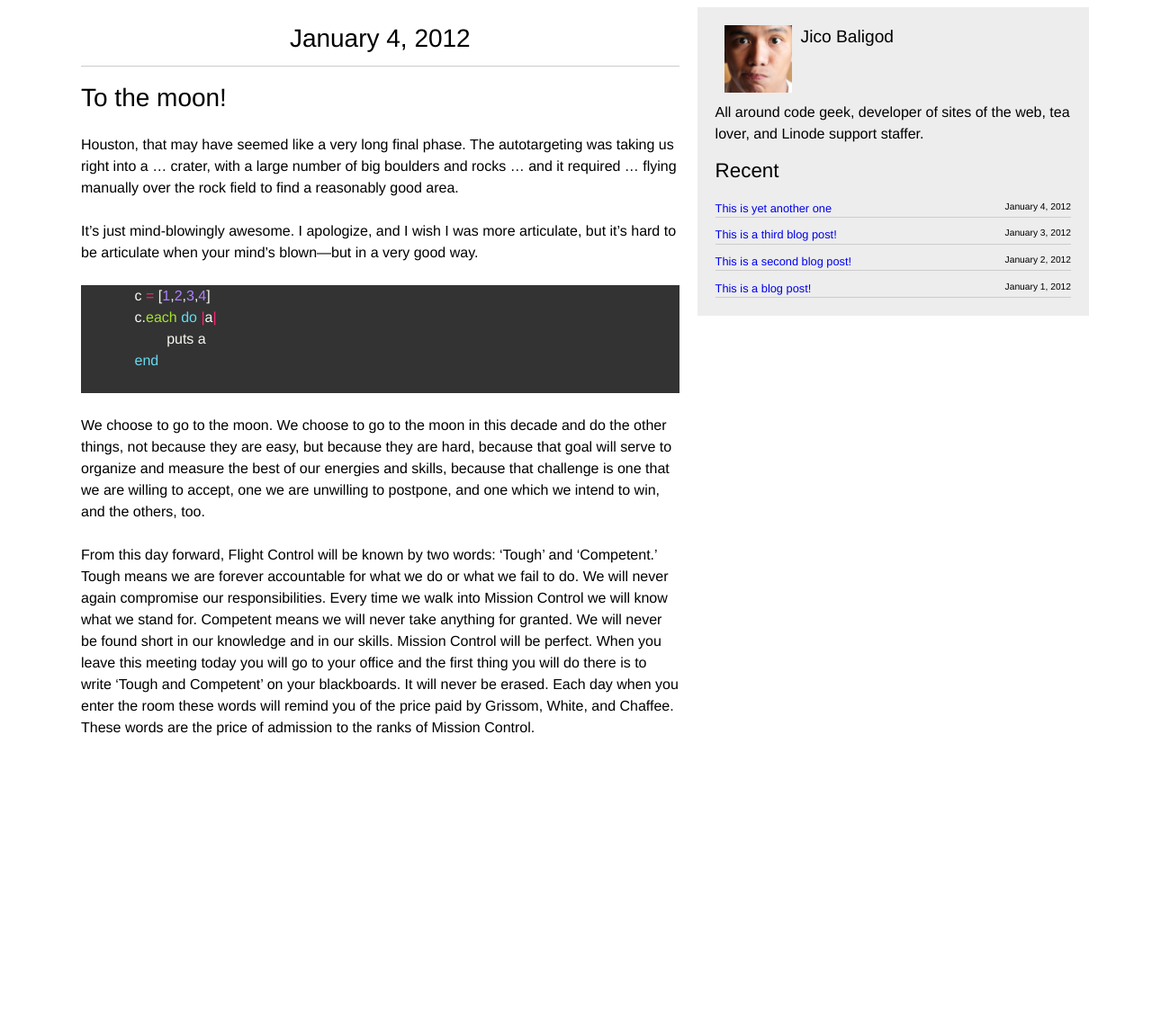
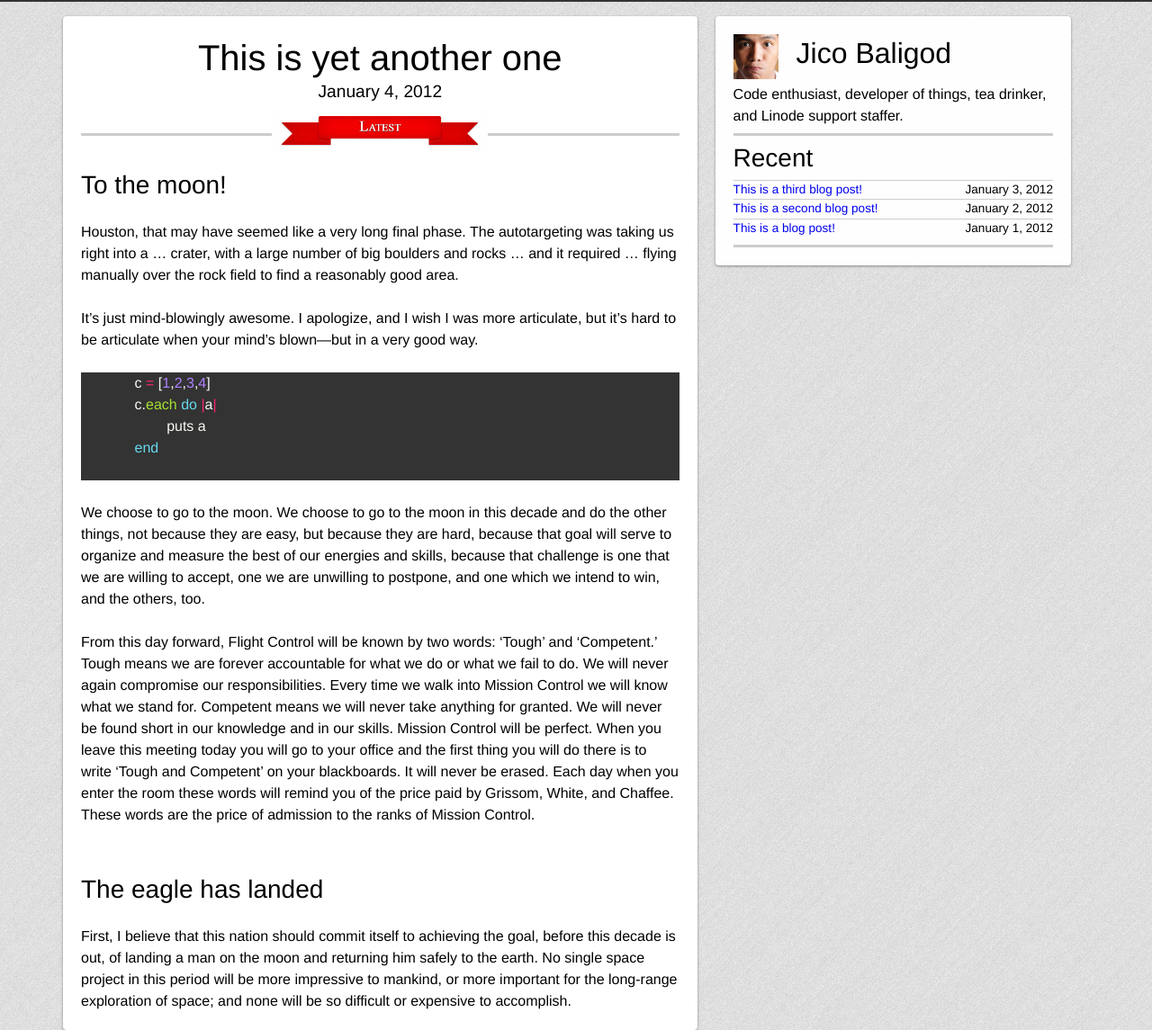
Before and after one commit to jico/baligod.com, a Jekyll site: the page built from index.html, in a window 1280 px wide. Shown: the whole page at 90% size. Built offline with Jekyll 4.4.1, drawn with Linux system fonts in a browser that asks for light colours; Markdown is read by kramdown in place of the engine named in the settings; before the commit the page ends 900 px from its top, so only the background shows below that.

Commit message:
basic layout established

```diff
--- a/_layouts/base.html
+++ b/_layouts/base.html
@@ -14,7 +14,7 @@
 </head>
 <body>
 
-	<div id="wrapper">
+	<div id="container">
 		{{ content }}
 	</div>
 
--- a/_posts/2012-01-04-test4.markdown
+++ b/_posts/2012-01-04-test4.markdown
@@ -18,3 +18,7 @@ It's just mind-blowingly awesome. I apologize, and I wish I was more articulate,
 We choose to go to the moon. We choose to go to the moon in this decade and do the other things, not because they are easy, but because they are hard, because that goal will serve to organize and measure the best of our energies and skills, because that challenge is one that we are willing to accept, one we are unwilling to postpone, and one which we intend to win, and the others, too.
 
 From this day forward, Flight Control will be known by two words: 'Tough' and 'Competent.' Tough means we are forever accountable for what we do or what we fail to do. We will never again compromise our responsibilities. Every time we walk into Mission Control we will know what we stand for. Competent means we will never take anything for granted. We will never be found short in our knowledge and in our skills. Mission Control will be perfect. When you leave this meeting today you will go to your office and the first thing you will do there is to write 'Tough and Competent' on your blackboards. It will never be erased. Each day when you enter the room these words will remind you of the price paid by Grissom, White, and Chaffee. These words are the price of admission to the ranks of Mission Control.
+
+## The eagle has landed
+
+First, I believe that this nation should commit itself to achieving the goal, before this decade is out, of landing a man on the moon and returning him safely to the earth. No single space project in this period will be more impressive to mankind, or more important for the long-range exploration of space; and none will be so difficult or expensive to accomplish.
--- a/index.html
+++ b/index.html
@@ -5,20 +5,22 @@ title: "Jico Baligod"
 
 <div id="sidebar">
 
+    <div class="wrapper">
         <div id="me">
             <img src="/static/img/mug.jpg">
             <h1>Jico Baligod</h1>
-        <p class="clear">All around code geek, developer of sites of the web, tea lover,
-            and Linode support staffer.</p>
             <div class="clear"></div>
+            <p>Code enthusiast, developer of things, tea drinker, and Linode support staffer.</p>
         </div>
 
         <div id="recent">
             <h2>Recent</h2>
             <ul>
-            {% for post in site.posts %}
-                <li>
+                {% for post in site.posts limit:10 %}
+                    <li {% if forloop.first %} style="display:none" {% endif %}>
+                        <span class="post-title">
                             <a href="{{ post.url }}">{{ post.title }}</a>
+                        </span>
                         <span class="post-date">{{ post.date | date: "%B %e, %Y" }}</span>
                     </li>
                 {% endfor %}
@@ -26,13 +28,17 @@ title: "Jico Baligod"
         </div>
     </div>
 
+</div>
+
 <div id="main">
     {% for post in site.posts limit:1 %}
         <hgroup id="headline">
+            <h1>{{ post.title }}</h1>
             <h2>{{ post.date | date: "%B %e, %Y" }}</h2>
         </hgroup>
+        <img src="/static/img/latest-ribbon.jpg" class="latest-ribbon">
         <article id="latest">
-          {{ site.posts | first }}
+          {{ post.content }}
         </article>
     {% endfor %}
 </div>
--- a/static/css/core.css
+++ b/static/css/core.css
@@ -301,19 +301,19 @@ aside ul li, aside ol li, .sidenote ul li, .sidenote ol li {
  *  Start core styling
  */
 body {
+  background-color: #fefefe;
   font-size: 1em;
-  padding: 8px; }
+  padding: 16px;
+  border-top: 2px solid #333;
+  background-image: url("/static/img/light_alu.png"); }
 
 a {
   text-decoration: none; }
 
-ul {
-  list-style-type: none; }
-
 .highlight {
   background-color: #333; }
 
-#wrapper {
+#container {
   width: 100%;
   max-width: 1140px;
   margin: 0 auto; }
@@ -322,41 +322,84 @@ ul {
   float: left;
   position: relative;
   width: 61.805%;
-  margin: 0; }
+  margin: 0;
+  background: #fff;
+  -webkit-border-radius: 4px;
+  -moz-border-radius: 4px;
+  border-radius: 4px;
+  box-shadow: 0px 1px 3px rgba(0, 0, 0, 0.4); }
   #main > * {
     margin: 20px; }
   #main #headline {
-    border-bottom: 1px solid #ccc;
-    text-align: center; }
+    border-bottom: 3px solid #ccc;
+    text-align: center;
+    height: 110px; }
     #main #headline h1, #main #headline h2 {
       margin-top: 0; }
-  #main #latest h2:first-child {
-    margin-top: 0; }
+    #main #headline h2 {
+      font-size: 1.2em; }
+  #main #latest {
+    margin-top: 40px; }
+    #main #latest h2:first-child {
+      margin-top: 0; }
+  #main img.latest-ribbon {
+    position: absolute;
+    display: block;
+    width: 240px;
+    left: 50%;
+    margin-left: -120px;
+    margin-top: -50px; }
 
 #sidebar {
   float: right;
   position: relative;
   width: 38.195%;
-  margin: 0;
-  background-color: #ededed; }
-  #sidebar #me h1 {
-    font-size: 1.2em; }
-  #sidebar #me img {
-    width: 75px;
-    float: left;
-    margin: 0 10px 10px 10px; }
-  #sidebar #recent {
-    font-size: 0.8em; }
+  margin: 0; }
+  #sidebar .wrapper {
+    background: #fefefe;
+    margin: 0 20px;
+    padding: 10px 0;
+    -webkit-border-radius: 4px;
+    -moz-border-radius: 4px;
+    border-radius: 4px;
+    box-shadow: 0px 1px 3px rgba(0, 0, 0, 0.4); }
+    #sidebar .wrapper > div, #sidebar .wrapper > article {
+      display: block;
+      clear: both;
+      margin: 10px 20px;
+      margin-bottom: 10px;
+      border-bottom: 3px solid #ccc; }
+  #sidebar h1, #sidebar h2, #sidebar h3 {
+    margin: 10px 0 0; }
+  #sidebar #me {
+    height: 110px;
+    overflow: hidden; }
+    #sidebar #me h1 {
+      font-size: 2em;
+      margin: 0; }
+    #sidebar #me p {
+      margin: 0; }
+    #sidebar #me img {
+      width: 50px;
+      margin: 0 20px 5px 0;
+      float: left; }
+  #sidebar #recent h2 {
+    display: block; }
+  #sidebar #recent ul {
+    list-style-type: none;
+    margin: 8px 0;
+    font-size: 0.85em;
+    width: 100%; }
     #sidebar #recent ul li {
-      border-bottom: 1px solid #ccc; }
-    #sidebar #recent .post-date {
-      float: right;
-      font-size: 0.8em; }
-  #sidebar div, #sidebar article {
-    display: block;
-    clear: both;
-    margin: 20px; }
+      clear: right;
+      margin: 0;
+      border-top: 1px solid #ccc;
+      width: 100%; }
+      #sidebar #recent ul li .post-date {
+        float: right;
+        text-align: right;
+        overflow: hidden;
+        white-space: nowrap; }
 
 .clear {
-  height: 0;
   clear: both; }
```
Also changed, not shown: static/_sass/core.scss (+86 -30 lines). Lines whose indentation alone changed are shown as unchanged.
